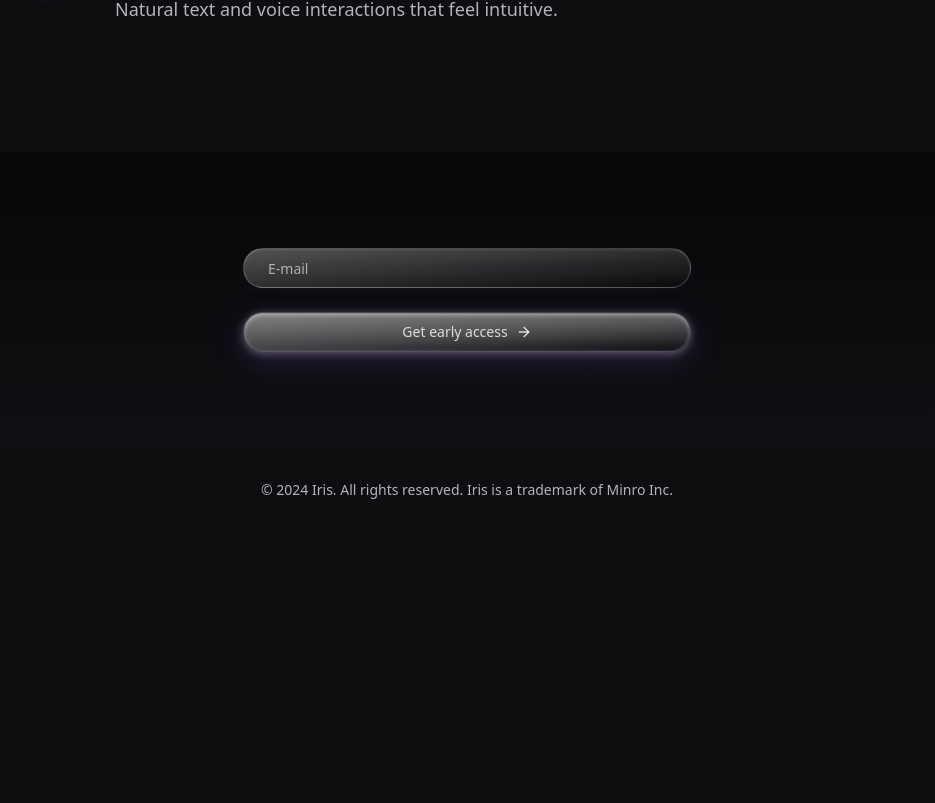
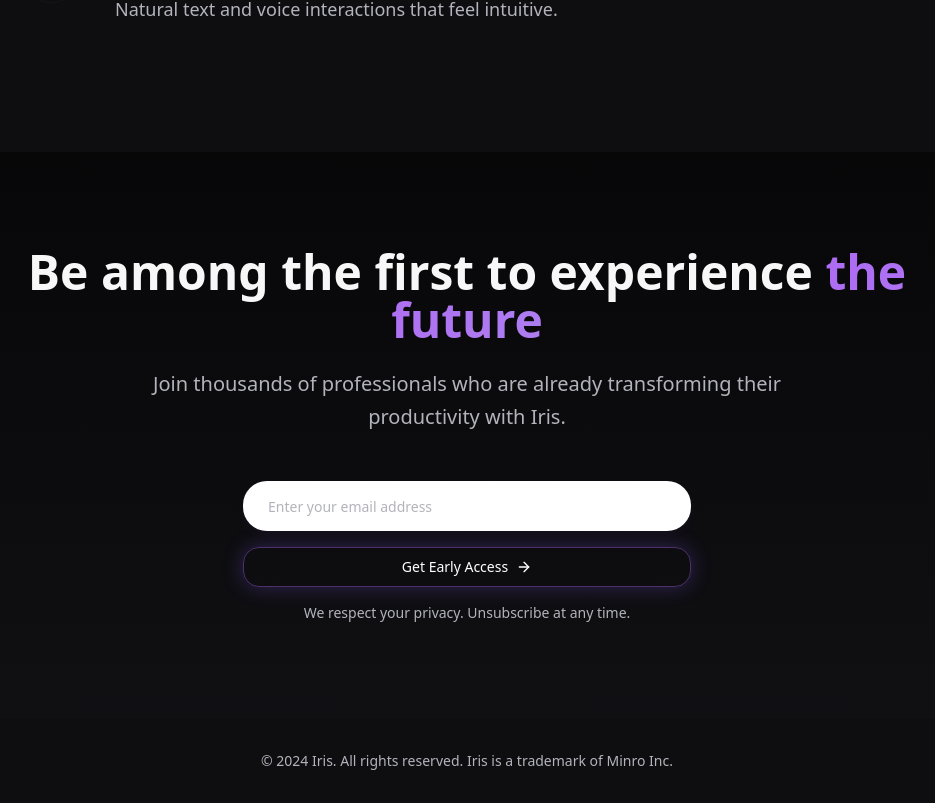
Before and after one commit to minroai/iris-ai-schedule-launch, a React (Vite) app: page / in a window 1280 px wide. Shown: the part 1857-2660 px from the top of the page, without its empty margins (173-1108 px from the left). Before the commit the page ends 2389 px from the top, so only its background shows below. Built offline with nearby package versions, Linux system fonts and the light colour scheme.

Commit message:
Reverted to commit e65ec52a21ce6de5713c2c744d51cf65ffd70860

```diff
--- a/src/components/EarlyAccessSection.tsx
+++ b/src/components/EarlyAccessSection.tsx
@@ -63,19 +63,31 @@ const EarlyAccessSection = () => {
   return (
     <section id="early-access" className="py-24 bg-gradient-subtle">
       <div className="container mx-auto px-6">
+        <div className="max-w-4xl mx-auto">
+          <div className="text-center mb-12 space-y-6">
+            <h2 className="text-4xl lg:text-5xl font-bold text-foreground">
+              Be among the first to experience
+              <span className="bg-gradient-primary bg-clip-text text-transparent"> the future</span>
+            </h2>
+            <p className="text-xl text-muted-foreground max-w-2xl mx-auto leading-relaxed">
+              Join thousands of professionals who are already transforming their productivity with Iris.
+            </p>
+          </div>
+
+
+          {/* Signup Form */}
           <div className="max-w-md mx-auto">
-          {/* Signup Form */}
-          <form id="early-access-form" onSubmit={handleSubmit} className="space-y-6" noValidate>
+            <form id="early-access-form" onSubmit={handleSubmit} className="space-y-4" noValidate>
               <div className="relative">
                 <Input
                   type="email"
-                placeholder="E-mail"
+                  placeholder="Enter your email address"
                   value={email}
                   onChange={(e) => {
                     setEmail(e.target.value);
                     if (emailError) setEmailError("");
                   }}
-                className="w-full px-6 py-4 text-lg rounded-2xl bg-transparent border border-white/20 text-white placeholder:text-white/60 focus:border-white/40 focus:ring-0"
+                  className="w-full px-6 py-6 text-lg rounded-2xl relative z-10 text-black"
                 />
                 {emailError && (
                   <div className="mt-2 p-3 rounded-xl bg-gradient-to-br from-red-500/10 via-red-400/5 to-red-500/5 border border-red-400/20 backdrop-blur-sm">
@@ -84,20 +96,21 @@ const EarlyAccessSection = () => {
                 )}
               </div>
 
-            <div className="relative">
               <Button
                 type="submit"
-                className="w-full text-white/80 px-6 py-4 rounded-2xl bg-transparent border border-white/20 hover:bg-white/5 hover:border-white/30 transition-all duration-300 relative overflow-hidden group"
+                variant="iridescent"
+                size="default"
+                className="w-full text-sm px-6 py-4 rounded-xl"
               >
-                <span className="relative z-10 flex items-center justify-center gap-2">
-                  Get early access
+                Get Early Access
                 <ArrowRight className="w-4 h-4" />
-                </span>
-                {/* Subtle gradient glow effect */}
-                <div className="absolute bottom-0 left-0 right-0 h-[1px] bg-gradient-to-r from-transparent via-orange-400/60 to-transparent opacity-0 group-hover:opacity-100 transition-opacity duration-300" />
               </Button>
+            </form>
+
+            <p className="text-center text-sm text-muted-foreground mt-4">
+              We respect your privacy. Unsubscribe at any time.
+            </p>
           </div>
-          </form>
         </div>
       </div>
     </section>
```
Lines whose indentation alone changed are shown as unchanged.
